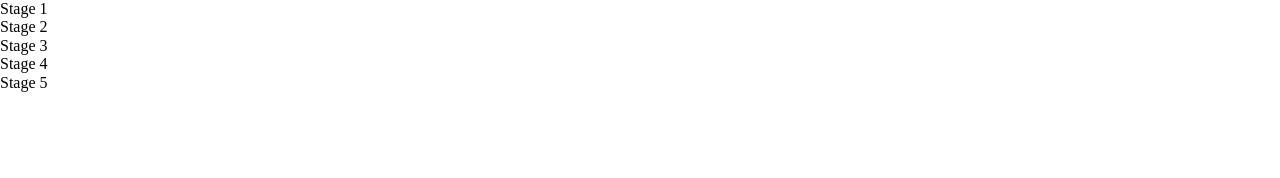
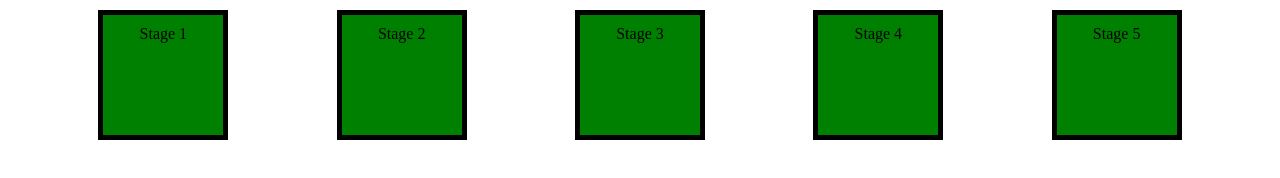
Before and after one commit to FriendlyLukas/check-box, a plain HTML site: page index.html in a window 1280 px wide. Drawn offline with nearby package versions, Linux system fonts and the light colour scheme.

Commit message:
box fields addeed

```diff
--- a/index.html
+++ b/index.html
@@ -4,7 +4,7 @@
 <head>
     <meta charset="UTF-8">
     <meta http-equiv="X-UA-Compatible" content="IE=edge">
-    <meta name="viewport" content="widtd=device-widtd, initial-scale=1.0">
+    <meta name="viewport" content="width=device-width, initial-scale=1.0">
     <title>Check Box</title>
     <link href="css/checkBox.css" rel="stylesheet">
     <link rel="stylesheet" href="https://cdnjs.cloudflare.com/ajax/libs/normalize/8.0.1/normalize.min.css" integrity="sha512-NhSC1YmyruXifcj/KFRWoC561YpHpc5Jtzgvbuzx5VozKpWvQ+4nXhPdFgmx8xqexRcpAglTj9sIBWINXa8x5w==" crossorigin="anonymous" referrerpolicy="no-referrer" />
@@ -15,11 +15,12 @@
 </head>
 
 <body>
-<div class = "checkBox"></div>
-<div class="checkBox__box1">Stage 1</div>
-<div class="checkBox__box2">Stage 2</div>
-<div class="checkBox__box3">Stage 3</div>
-<div class="checkBox__box4">Stage 4</div>
-<div class="checkBox__box5">Stage 5</div>
+    <div class = "checkBox">
+        <div class="checkBox__box">Stage 1</div>
+        <div class="checkBox__box">Stage 2</div>
+        <div class="checkBox__box">Stage 3</div>
+        <div class="checkBox__box">Stage 4</div>
+        <div class="checkBox__box">Stage 5</div>
+    </div>
 </body>
 </html>
```
